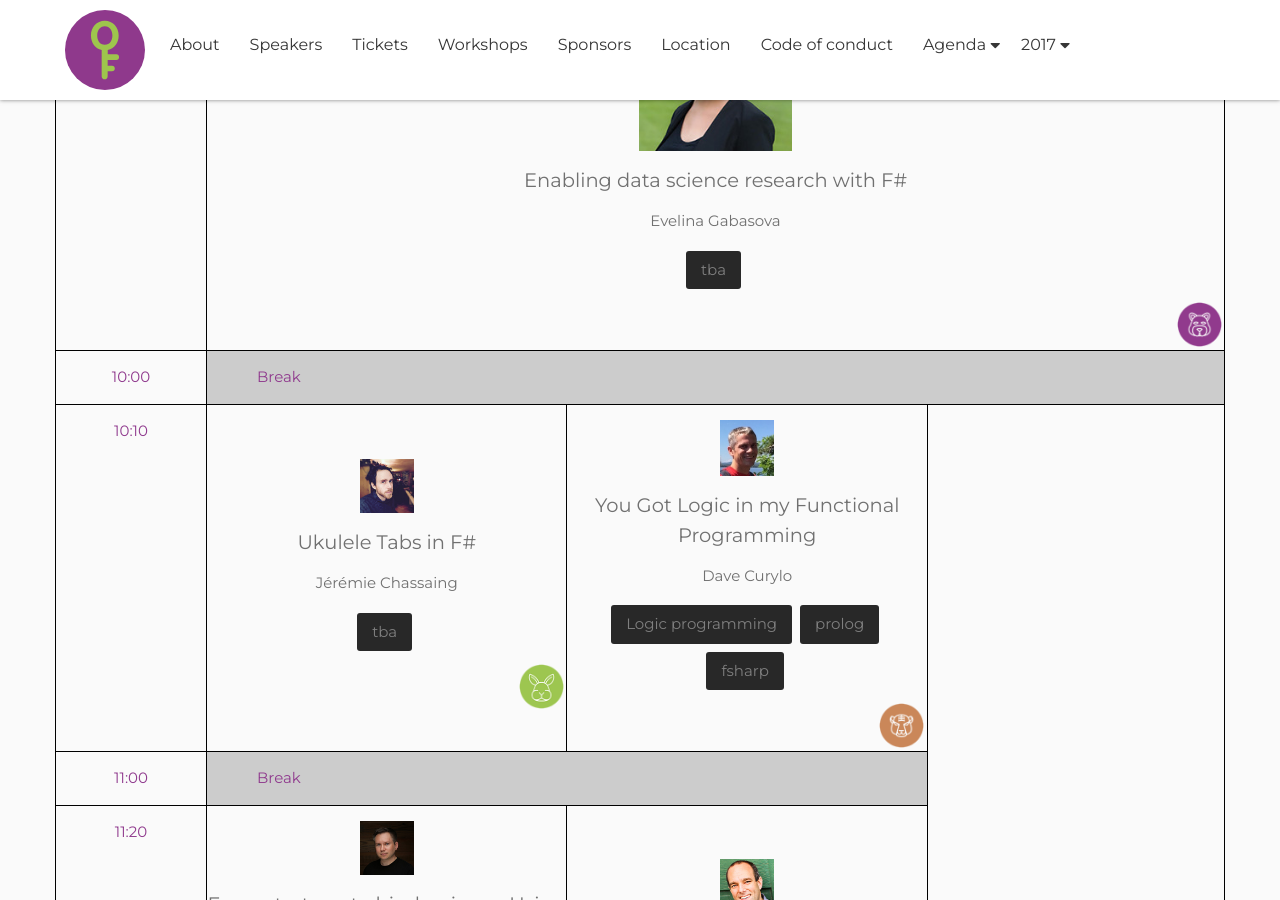
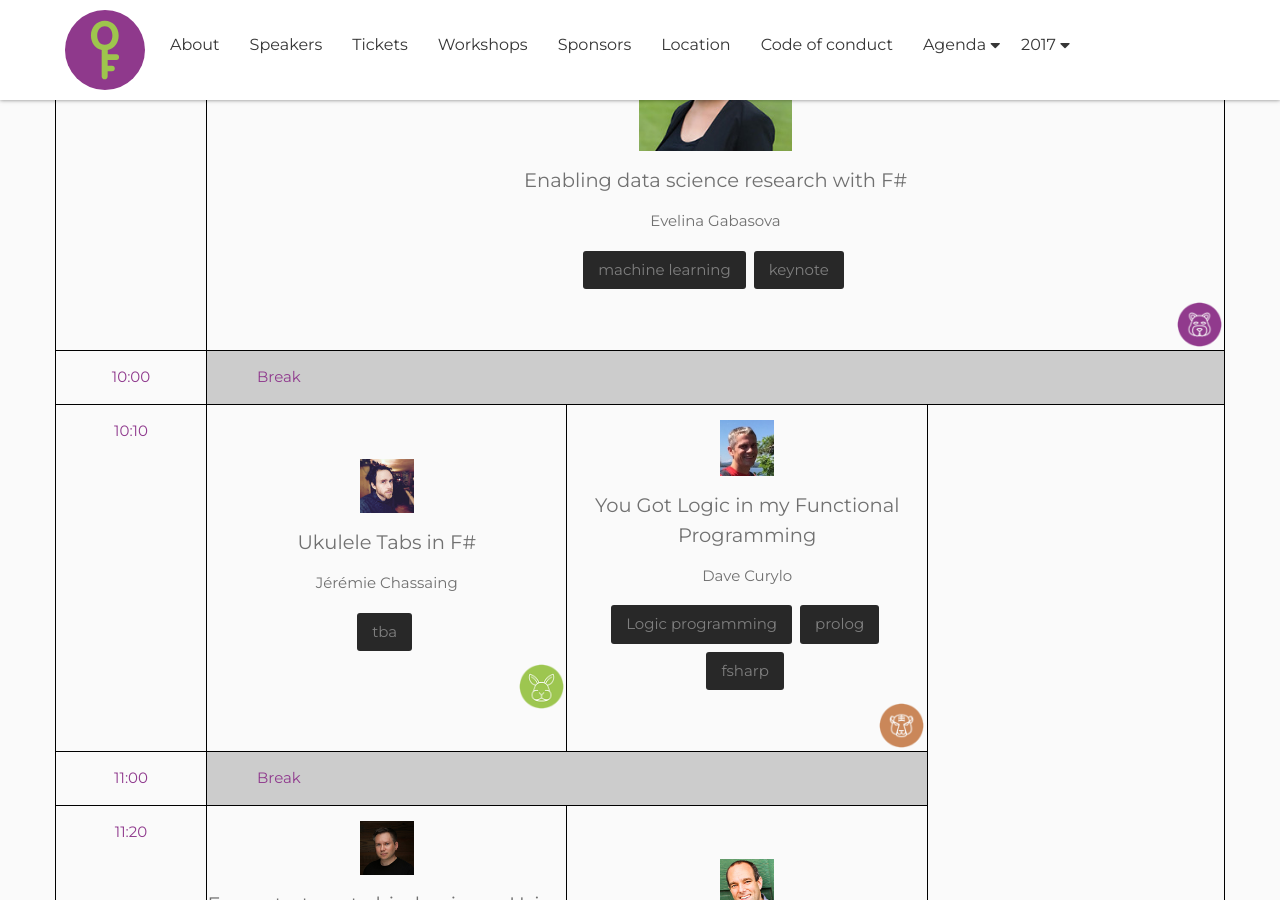
Before and after one commit to open-fsharp/open-fsharp.github.io, a Jekyll site: the page built from agenda/conference.md, in a window 1280 px wide and 900 px high, scrolled down 737 px. Built offline with Jekyll 4.4.1, drawn with Linux system fonts in a browser that asks for light colours; nearby versions of some CDN libraries; comment, search, counter and statistics services are not loaded.

Commit message:
fix tags keynote

```diff
--- a/agenda/conference.md
+++ b/agenda/conference.md
@@ -84,7 +84,8 @@
 													<div>
 														<div class="speaker-tag">
 															<ul class="tag">
-																<li><a href="#">tba</a></li>
+																<li><a href="#">machine learning</a></li>
+																<li><a href="#">keynote</a></li>
 															</ul>
 														</div>
 														<div class="talk-level">
```
